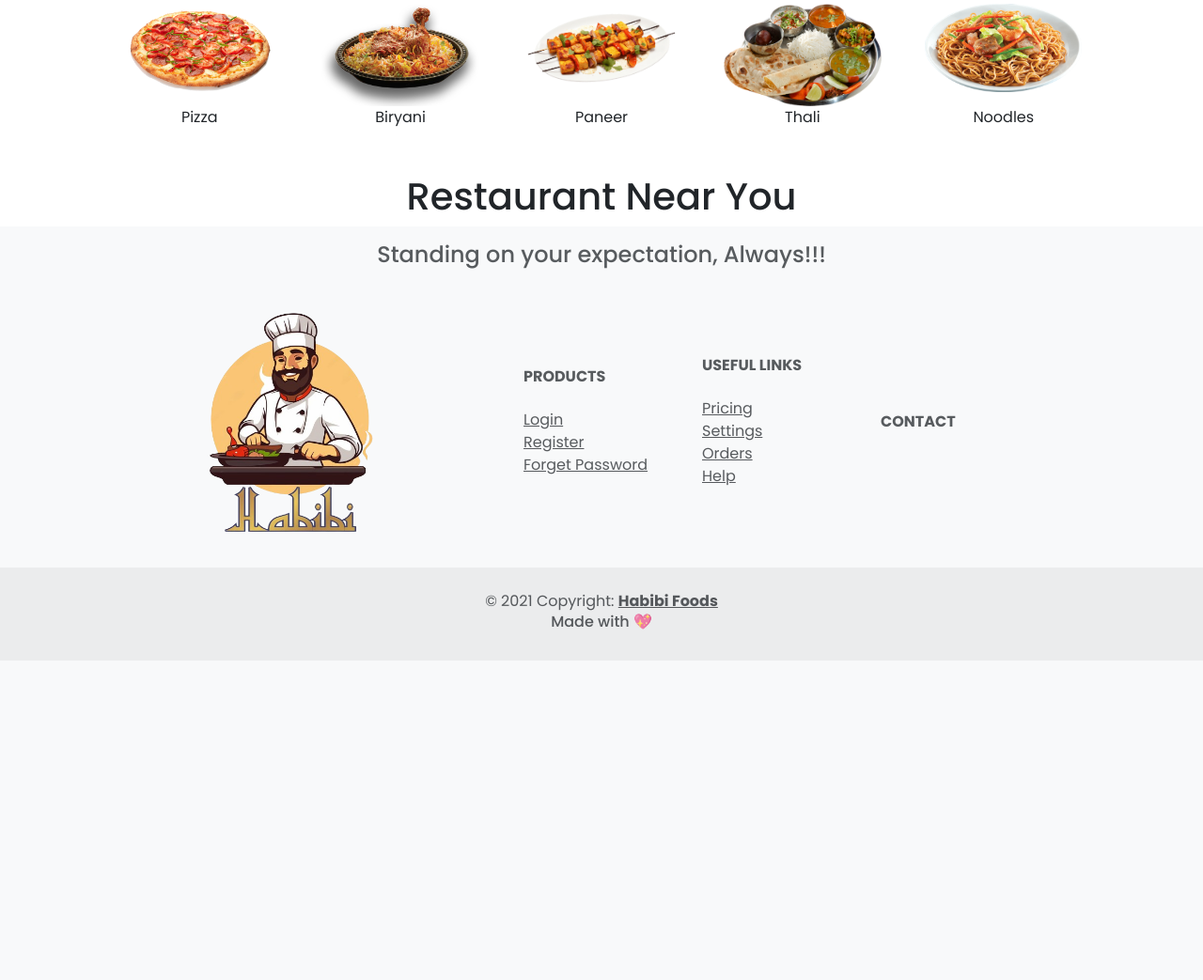
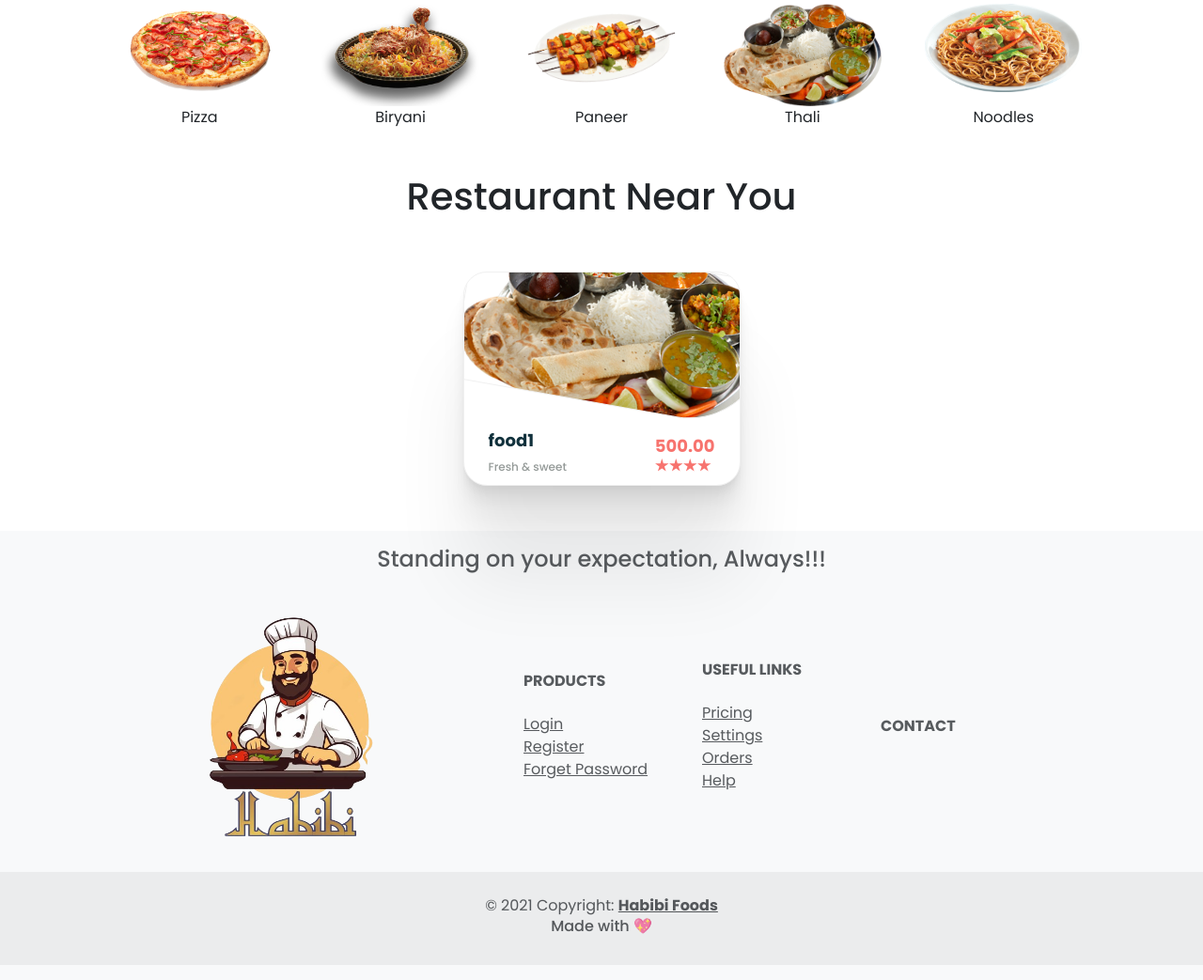
Before and after one commit to Dipesh-Chadgal/InfosysProject, a Django app: page /menu/ in a window 1280 px wide. Shown: the part 210-1253 px from the top of the page at 94% size. Before the commit the page ends 913 px from the top, so only its background shows below. Run offline with Django 5.2, Linux system fonts and the light colour scheme; a user stored in the database is signed in; data comes from the database, SQL or seed files in the repository; both versions use the stored data as it was after the commit; some web fonts are replaced.

Commit message:
added the add item functionality and data displaying on user end

```diff
--- a/Food Ordering/foodOrderSystem/customer/views.py
+++ b/Food Ordering/foodOrderSystem/customer/views.py
@@ -106,3 +106,5 @@ def index(request):
 
 def Home(request):
     return render(request,'home.html')
+def testing(request):
+    return render(request,'testing.html')
--- a/Food Ordering/foodOrderSystem/foodOrderSystem/settings.py
+++ b/Food Ordering/foodOrderSystem/foodOrderSystem/settings.py
@@ -131,3 +131,7 @@ AUTH_USER_MODEL = 'customer.CustomUser'
 LOGIN_URL = 'login'
 
 LOGIN_REDIRECT_URL = 'login'
+
+MEDIA_ROOT = BASE_DIR /'media'
+
+MEDIA_URL = '/media/'
--- a/Food Ordering/foodOrderSystem/foodOrderSystem/urls.py
+++ b/Food Ordering/foodOrderSystem/foodOrderSystem/urls.py
@@ -19,6 +19,9 @@ from django.urls import path
 from customer import views as customerviews
 from menu import views as menuviews
 from restaurant import views as restaurantviews
+from django.conf import settings
+from django.conf.urls.static import static
+
 
 
 urlpatterns = [
@@ -33,5 +36,9 @@ urlpatterns = [
     path('feedback/', customerviews.feedback_form, name='feedback_form'),
     path('contact/', customerviews.index, name='index'),
     path('home/', customerviews.Home, name='Home'),
+    path('testing/', restaurantviews.testing, name='test'),
 
 ]
+
+if settings.DEBUG:
+    urlpatterns += static(settings.MEDIA_URL, document_root=settings.MEDIA_ROOT)
--- a/Food Ordering/foodOrderSystem/menu/admin.py
+++ b/Food Ordering/foodOrderSystem/menu/admin.py
@@ -1 +1,7 @@
 from django.contrib import admin
+from restaurant.views import foodItems
+
+class ItemsList(admin.ModelAdmin):
+    list_display = ['name','price','image']
+
+admin.site.register(foodItems, ItemsList)
--- a/Food Ordering/foodOrderSystem/menu/static/style.css
+++ b/Food Ordering/foodOrderSystem/menu/static/style.css
@@ -24,3 +24,78 @@ p{
     position: fixed;
     padding-top: 30vh;
 }
+
+
+
+
+.outer {
+    width: 295px;
+    height: 228px;
+    border-radius: 25px;
+    background: #fff;
+    border: 1px solid #f0f0f0;
+    box-shadow:
+    0 3.4px 2.7px rgba(0, 0, 0, 0.022),
+    0 8.7px 6.9px rgba(0, 0, 0, 0.031),
+    0 17.7px 14.2px rgba(0, 0, 0, 0.039),
+    0 36.5px 29.2px rgba(0, 0, 0, 0.048),
+    0 100px 80px rgba(0, 0, 0, 0.07);
+    overflow: hidden;
+  }
+
+  .inner {
+    width: 325px;
+    height: 70%;
+    /* background: url('https://images.unsplash.com/photo-1513104890138-7c749659a591?ixlib=rb-1.2.1&ixid=eyJhcHBfaWQiOjEyMDd9&auto=format&fit=crop&w=750&q=80') no-repeat center center/cover; */
+    object-fit: cover;
+    border: 1px solid #f0f0f0;
+    border-bottom-right-radius: 80px;
+    transform: translateX(-4px) translateY(-17px) rotate(10deg);
+  }
+
+  .item {
+    height: 30%;
+    display: flex;
+    justify-content: space-between;
+    align-items: center;
+    padding: 0 26px;
+  }
+
+  .item-name h4 {
+    font-size: 18px;
+    font-weight: bold;
+    color: #11313c;
+  }
+
+  .item-name p {
+    font-size: 12px;
+    font-weight: 500;
+    color: #949a98;
+  }
+
+  .item-price {
+    display: flex;
+    flex-direction: column;
+  }
+
+  .item-price p {
+    font-size: 18px;
+    font-weight: bold;
+    color: #f7736e;
+    text-align: right;
+  }
+
+  .rating {
+    display: flex;
+  }
+
+  .rating > div {
+    width: 15px;
+    height: 15px;
+    background: #f7736e;
+    clip-path: polygon(50% 0%, 61% 35%, 98% 35%, 68% 57%, 79% 91%, 50% 70%, 21% 91%, 32% 57%, 2% 35%, 39% 35%);
+  }
+
+  .outer:hover {
+    transform: scale(1.01);
+  }
--- a/Food Ordering/foodOrderSystem/menu/templates/index.html
+++ b/Food Ordering/foodOrderSystem/menu/templates/index.html
@@ -1,17 +1,25 @@
 <html>
 {%load static%}
+
 <head>
     <meta charset="UTF-8">
     <meta name="viewport" content="width=device-width, initial-scale=1.0">
-        <script src="https://cdn.jsdelivr.net/npm/bootstrap@5.3.3/dist/js/bootstrap.bundle.min.js" integrity="sha384-YvpcrYf0tY3lHB60NNkmXc5s9fDVZLESaAA55NDzOxhy9GkcIdslK1eN7N6jIeHz" crossorigin="anonymous"></script>
-        <link href="https://cdn.jsdelivr.net/npm/bootstrap@5.3.3/dist/css/bootstrap.min.css" rel="stylesheet" integrity="sha384-QWTKZyjpPEjISv5WaRU9OFeRpok6YctnYmDr5pNlyT2bRjXh0JMhjY6hW+ALEwIH" crossorigin="anonymous">
+    <script src="https://cdn.jsdelivr.net/npm/bootstrap@5.3.3/dist/js/bootstrap.bundle.min.js"
+        integrity="sha384-YvpcrYf0tY3lHB60NNkmXc5s9fDVZLESaAA55NDzOxhy9GkcIdslK1eN7N6jIeHz"
+        crossorigin="anonymous"></script>
+    <link href="https://cdn.jsdelivr.net/npm/bootstrap@5.3.3/dist/css/bootstrap.min.css" rel="stylesheet"
+        integrity="sha384-QWTKZyjpPEjISv5WaRU9OFeRpok6YctnYmDr5pNlyT2bRjXh0JMhjY6hW+ALEwIH" crossorigin="anonymous">
     <link rel="preconnect" href="https://fonts.googleapis.com">
     <link rel="preconnect" href="https://fonts.gstatic.com" crossorigin>
-        <link rel="stylesheet" href="https://cdn.jsdelivr.net/npm/bootstrap-icons@1.11.1/font/bootstrap-icons.css" integrity="sha384-4LISF5TTJX/fLmGSxO53rV4miRxdg84mZsxmO8Rx5jGtp/LbrixFETvWa5a6sESd" crossorigin="anonymous">
-        <link href="https://fonts.googleapis.com/css2?family=Poppins:ital,wght@0,100;0,200;0,300;0,400;0,500;0,600;0,700;0,800;0,900;1,100;1,200;1,300;1,400;1,500;1,600;1,700;1,800;1,900&display=swap" rel="stylesheet">
+    <link rel="stylesheet" href="https://cdn.jsdelivr.net/npm/bootstrap-icons@1.11.1/font/bootstrap-icons.css"
+        integrity="sha384-4LISF5TTJX/fLmGSxO53rV4miRxdg84mZsxmO8Rx5jGtp/LbrixFETvWa5a6sESd" crossorigin="anonymous">
+    <link
+        href="https://fonts.googleapis.com/css2?family=Poppins:ital,wght@0,100;0,200;0,300;0,400;0,500;0,600;0,700;0,800;0,900;1,100;1,200;1,300;1,400;1,500;1,600;1,700;1,800;1,900&display=swap"
+        rel="stylesheet">
     <title>Document</title>
-        <link rel="stylesheet" href={%static 'style.css'%}? >
+    <link rel="stylesheet" href={%static 'style.css' %}>
 </head>
+
 <body>
 
 
@@ -25,32 +33,32 @@
         <h1>What's on your mind</h1>
         <br>
         <br>
-            <section id = 'hehe' class=" d-flex justify-content-evenly flex-wrap">
+        <section id='hehe' class=" d-flex justify-content-evenly flex-wrap">
             <div class=" main_items">
-                    <img class="img-fluid" src={%static 'pizza.png'%} alt="pizza image">
+                <img class="img-fluid" src={%static 'pizza.png' %} alt="pizza image">
                 <p>Pizza</p>
             </div>
-                <div class=" main_items" >
-                    <img class="img-fluid" src={%static 'biryani.png'%} alt="biryani image">
+            <div class=" main_items">
+                <img class="img-fluid" src={%static 'biryani.png' %} alt="biryani image">
                 <p>Biryani</p>
             </div>
             <div class=" main_items">
-                    <img class="img-fluid" src={%static 'paneer.png'%} alt="paneer image">
+                <img class="img-fluid" src={%static 'paneer.png' %} alt="paneer image">
                 <p>Paneer</p>
             </div>
             <div class="main_items ">
-                    <img class="img-fluid" src={%static 'thali.png'%} alt="thali image">
+                <img class="img-fluid" src={%static 'thali.png' %} alt="thali image">
                 <p>Thali</p>
             </div>
             <div class="main_items">
-                    <img class="img-fluid" src={%static 'noodle.png'%} alt="noodle image">
+                <img class="img-fluid" src={%static 'noodle.png' %} alt="noodle image">
                 <p>Noodles</p>
             </div>
 
         </section>
     </div>
     <script>
-            $(document).ready(function(){
+        $(document).ready(function () {
             $('#hehe').hide()
             $('#hehe').delay('fast').show(1500)
         })
@@ -61,7 +69,42 @@
     <div class="container-fluid text-center d-flex justify-content-center">
         <h1>Restaurant Near You</h1>
     </div>
+    <section class="cards d-flex justify-content-evenly py-5">
+        {% if foodItems is None %}
+        <p> Khana Nhi milega</p>
+
+        {% else %}
+
+        {% for food in foodItems %}
+        <div class="outer">
+            <div class="inner">
+            <style>
+            .inner{
+                background: url(/media/{{food.image}} ) no-repeat center center/cover;
+            }
+            </style>
+            </div>
+            <div class="item">
+                <div class="item-name">
+                    <h4>{{food.name}}</h4>
+                    <p>Fresh & sweet</p>
+                </div>
+                <div class="item-price">
+                    <p>{{food.price}}</p>
+                    <div class="rating">
+                        <div></div>
+                        <div></div>
+                        <div></div>
+                        <div></div>
+                    </div>
+                </div>
+            </div>
+        </div>
+        {% endfor %}
+        {% endif %}
+    </section>
 
     {% include "footer.html" %}
 </body>
+
 </html>
--- a/Food Ordering/foodOrderSystem/menu/views.py
+++ b/Food Ordering/foodOrderSystem/menu/views.py
@@ -2,6 +2,7 @@ from django.shortcuts import render
 from django.contrib.auth.decorators import login_required
 from django.shortcuts import redirect
 from django.contrib.auth import logout,get_user_model
+from restaurant.models import foodItems
 # Create your views here.
 from django.shortcuts import render
 
@@ -11,9 +12,12 @@ User = get_user_model()
 def menu(request):
     user = request.user
 
+    foods = foodItems.objects.all()
+    print("my output ",foodItems)
+
     if hasattr(user, 'customeruser'):
         name = user.customeruser.name
     else:
         name = "No name found"
 
-    return render(request, 'index.html', {'name': name})
+    return render(request, 'index.html', {'name': name, 'foodItems':foods})
--- a/Food Ordering/foodOrderSystem/restaurant/models.py
+++ b/Food Ordering/foodOrderSystem/restaurant/models.py
@@ -6,3 +6,9 @@ class restaurantUser(CustomUser):
     restaurantName = models.CharField(max_length=50)
     address = models.TextField()
     restaurantContact = PhoneNumberField()
+
+
+class foodItems(models.Model):
+    name = models.CharField(max_length=255)
+    price = models.DecimalField(max_digits=10, decimal_places=2)
+    image = models.ImageField(upload_to='images/')
```
Also changed, not shown: Food Ordering/foodOrderSystem/customer/static/testing.css (added, +87 -0 lines), Food Ordering/foodOrderSystem/customer/templates/testing.html (added, +34 -0 lines), Food Ordering/foodOrderSystem/restaurant/templates/addMenu.html (added, +24 -0 lines), Food Ordering/foodOrderSystem/restaurant/views.py (+14 -2 lines), Food Ordering/foodOrderSystem/customer/migrations/0003_contact.py (added), Food Ordering/foodOrderSystem/db.sqlite3, Food Ordering/foodOrderSystem/media/images/ezgif.com-crop.gif (added), Food Ordering/foodOrderSystem/media/images/thali.png (added), Food Ordering/foodOrderSystem/restaurant/migrations/0002_items.py (added), Food Ordering/foodOrderSystem/restaurant/migrations/0003_rename_items_fooditems.py (added). Lines whose indentation alone changed are shown as unchanged.
